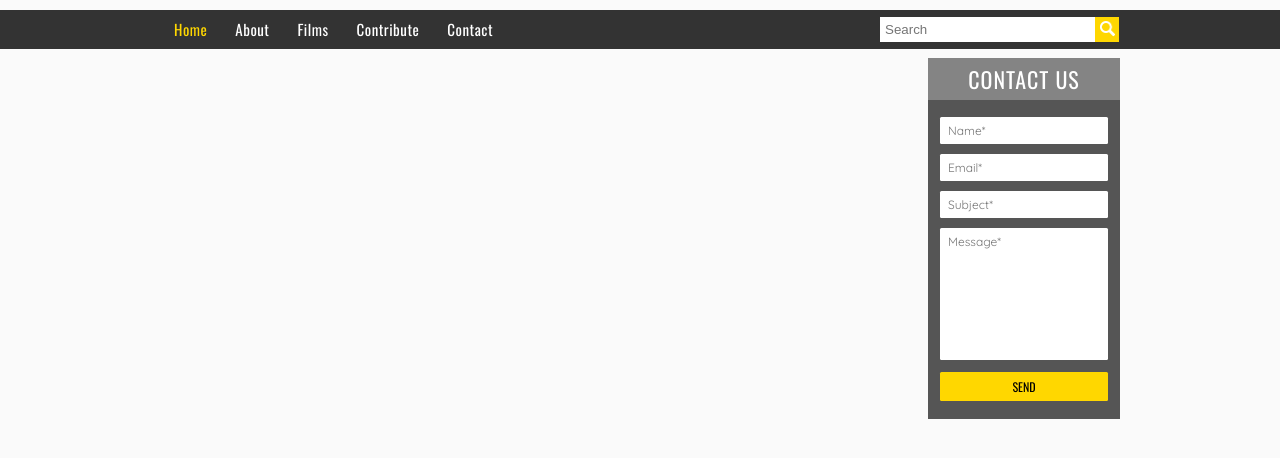
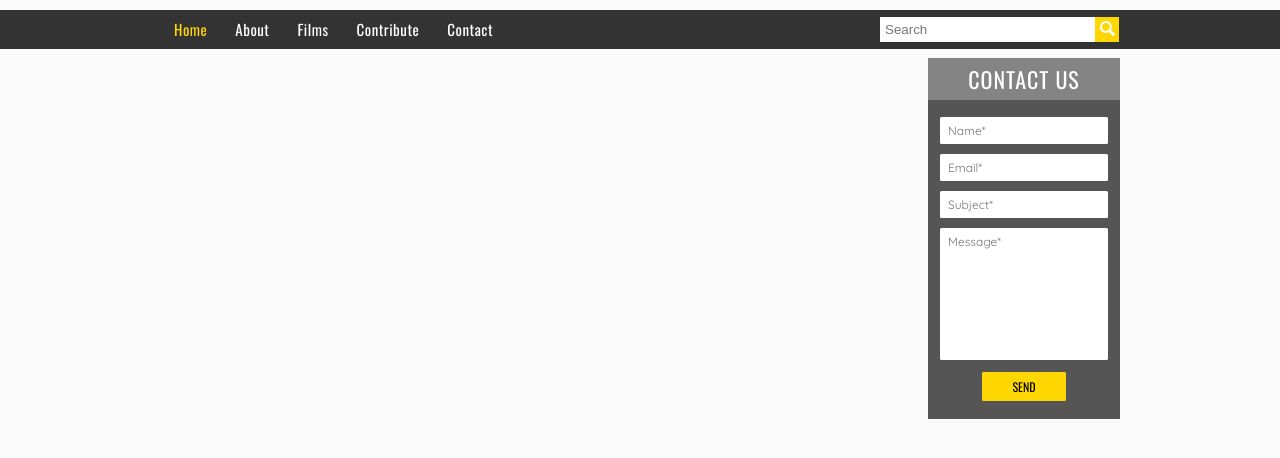
Before and after one commit to staciepoin/cmiff, a plain HTML site: page index.html in a window 1280 px wide. Shown: the part 68-526 px from the top of the page. Drawn offline with nearby package versions, Linux system fonts and the light colour scheme.

Commit message:
Update main.css

```diff
--- a/main.css
+++ b/main.css
@@ -169,4 +169,5 @@ header {
 #contact input[type="submit"] {
 	background-color: #ffd700;
 	font-family: 'Oswald', sans-serif;
+	width: 50%!important;
 }
```
